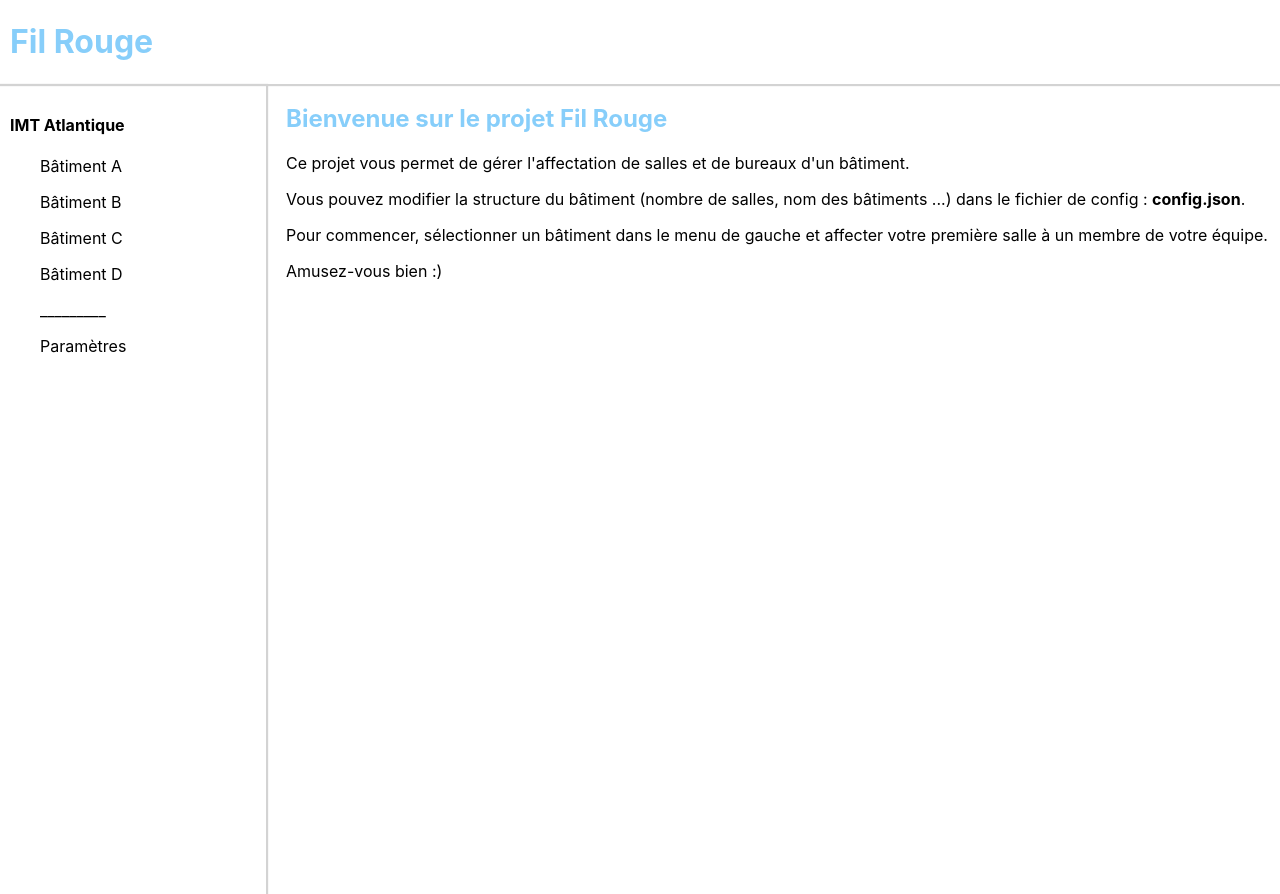
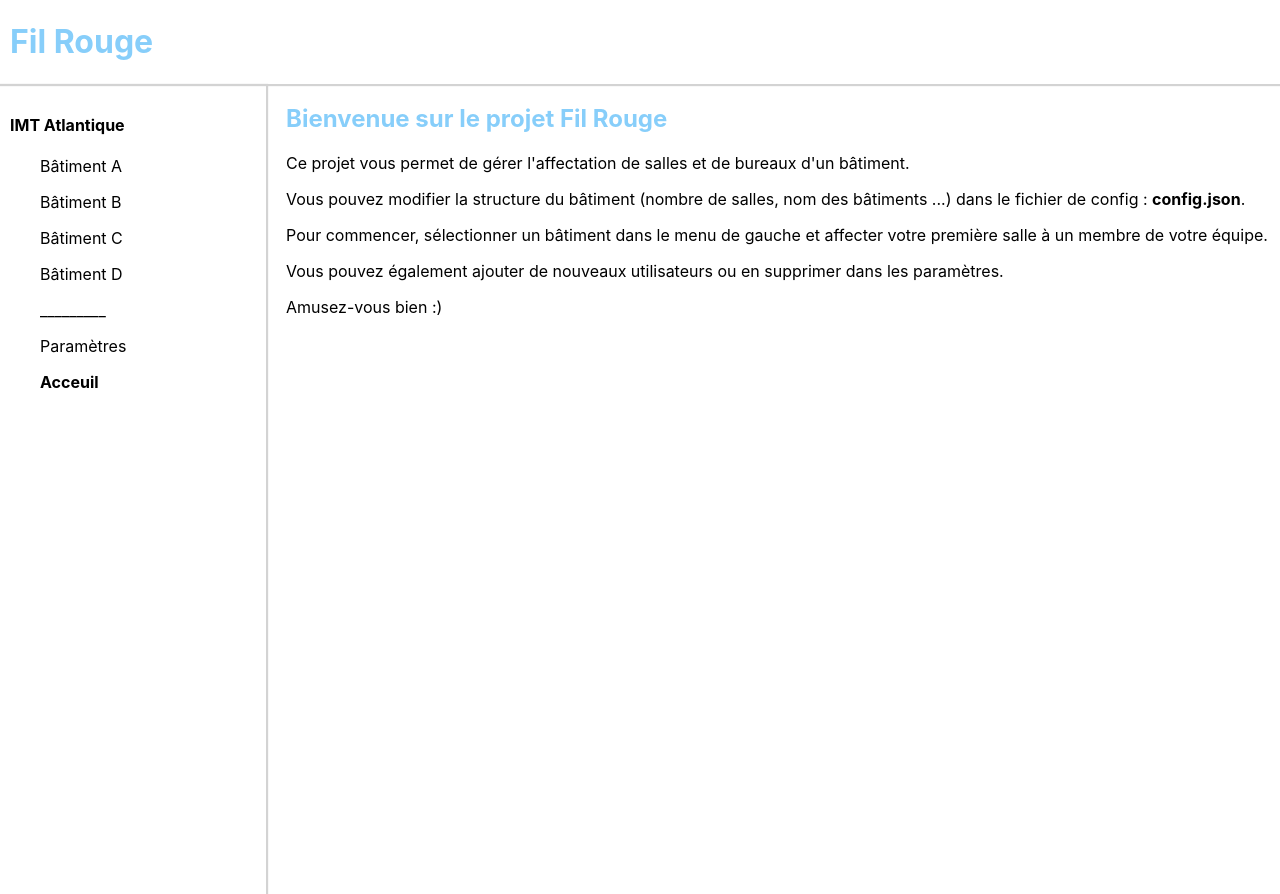
Before and after one commit to azertyValentin/fil-rouge, a React (Create React App) app: page / in a window 1280 px wide. Built offline with nearby package versions, Linux system fonts and the light colour scheme; the HTML template or start-up script is replaced by a standard one.

Commit message:
:sparkles: little modifications and readme completion

```diff
--- a/src/components/Navbar/Navbar.js
+++ b/src/components/Navbar/Navbar.js
@@ -37,6 +37,13 @@ function Navbar() {
                     >
                         <p>Paramètres</p>
                     </NavLink>
+                    <NavLink
+                        to="/"
+                        activeStyle={{ fontWeight: 'bold' }}
+                        style={{ color: 'inherit', textDecoration: 'inherit', fontWeight: 'normal'}}
+                    >
+                        <p>Acceuil</p>
+                    </NavLink>
                 </div>
             </div>
             <Switch>
--- a/src/components/Welcome/Welcome.js
+++ b/src/components/Welcome/Welcome.js
@@ -7,6 +7,7 @@ function Welcome() {
             <p>Ce projet vous permet de gérer l'affectation de salles et de bureaux d'un bâtiment.</p>
             <p>Vous pouvez modifier la structure du bâtiment (nombre de salles, nom des bâtiments ...) dans le fichier de config : <b>config.json</b>.</p>
             <p>Pour commencer, sélectionner un bâtiment dans le menu de gauche et affecter votre première salle à un membre de votre équipe.</p>
+            <p>Vous pouvez également ajouter de nouveaux utilisateurs ou en supprimer dans les paramètres.</p>
             <p>Amusez-vous bien :)</p>
         </div>
     )
```
Also changed, not shown: 1 other file (tests, documents, lock files or other folders).
